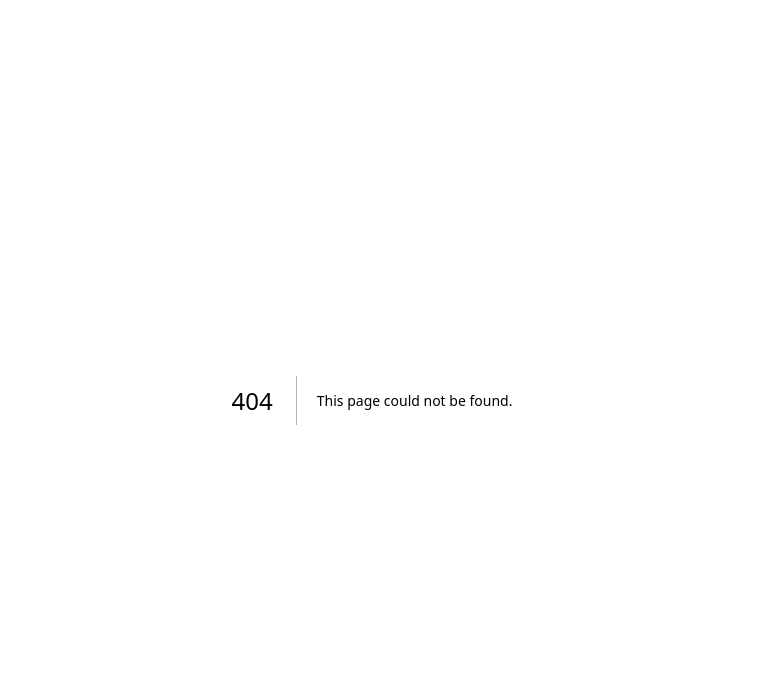
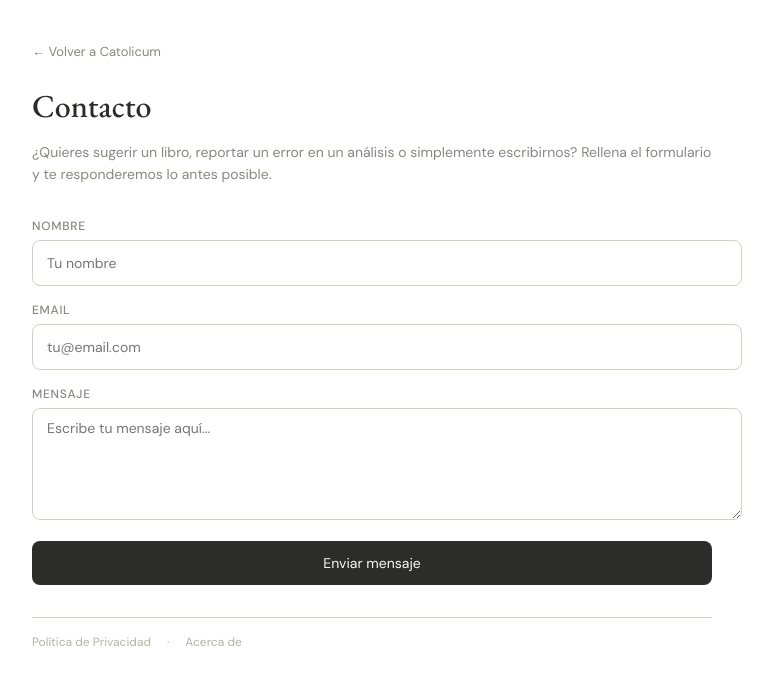
Before and after one commit to Catolicum/Catolicum, a Next.js app: page /contacto in a window 1280 px wide. Before the commit this address had no page. Shown: the top 684 px of the page, without its empty margins (268-1041 px from the left). Built offline with nearby package versions, Linux system fonts and the light colour scheme.

Commit message:
añadir página de contacto

```diff
--- /dev/null
+++ b/pages/contacto.js
@@ -0,0 +1,97 @@
+import Head from "next/head";
+import Link from "next/link";
+import { useState } from "react";
+
+export default function Contacto() {
+  const [sent, setSent] = useState(false);
+  const [form, setForm] = useState({ nombre: "", email: "", mensaje: "" });
+
+  function handleChange(e) {
+    setForm({ ...form, [e.target.name]: e.target.value });
+  }
+
+  function handleSubmit(e) {
+    e.preventDefault();
+    const subject = encodeURIComponent("Contacto desde Catolicum");
+    const body = encodeURIComponent(
+      `Nombre: ${form.nombre}\nEmail: ${form.email}\n\nMensaje:\n${form.mensaje}`
+    );
+    window.location.href = `mailto:catolicum@outlook.com?subject=${subject}&body=${body}`;
+    setSent(true);
+  }
+
+  return (
+    <>
+      <Head>
+        <title>Contacto — Catolicum</title>
+        <link href="https://fonts.googleapis.com/css2?family=EB+Garamond:ital,wght@0,400;0,500;1,400&family=DM+Sans:wght@300;400;500&display=swap" rel="stylesheet" />
+      </Head>
+      <div style={{ maxWidth: 680, margin: "0 auto", padding: "2rem 1rem", fontFamily: "'DM Sans', sans-serif", color: "#2C2C2A" }}>
+        <Link href="/" style={{ fontSize: 13, color: "#888780", textDecoration: "none" }}>← Volver a Catolicum</Link>
+        <h1 style={{ fontFamily: "'EB Garamond', serif", fontSize: 32, fontWeight: 500, margin: "1.5rem 0 .5rem" }}>Contacto</h1>
+        <p style={{ fontSize: 14, color: "#888780", marginBottom: "2rem", lineHeight: 1.6 }}>
+          ¿Quieres sugerir un libro, reportar un error en un análisis o simplemente escribirnos? Rellena el formulario y te responderemos lo antes posible.
+        </p>
+
+        {sent ? (
+          <div style={{ background: "#EAF3DE", border: "0.5px solid #5DCAA5", borderRadius: 12, padding: "1.5rem", textAlign: "center" }}>
+            <p style={{ fontSize: 16, fontWeight: 500, color: "#085041", marginBottom: 6 }}>Mensaje enviado</p>
+            <p style={{ fontSize: 13, color: "#0F6E56" }}>Se ha abierto tu cliente de correo con el mensaje listo para enviar.</p>
+            <Link href="/" style={{ display: "inline-block", marginTop: "1rem", fontSize: 13, color: "#085041" }}>← Volver al inicio</Link>
+          </div>
+        ) : (
+          <form onSubmit={handleSubmit} style={{ display: "flex", flexDirection: "column", gap: "1rem" }}>
+            <div>
+              <label style={{ fontSize: 12, fontWeight: 500, color: "#888780", textTransform: "uppercase", letterSpacing: ".06em", display: "block", marginBottom: 6 }}>Nombre</label>
+              <input
+                type="text"
+                name="nombre"
+                required
+                value={form.nombre}
+                onChange={handleChange}
+                placeholder="Tu nombre"
+                style={{ width: "100%", height: 44, padding: "0 14px", border: "0.5px solid #D3D1C7", borderRadius: 8, fontSize: 14, fontFamily: "'DM Sans', sans-serif", color: "#2C2C2A", background: "#fff" }}
+              />
+            </div>
+            <div>
+              <label style={{ fontSize: 12, fontWeight: 500, color: "#888780", textTransform: "uppercase", letterSpacing: ".06em", display: "block", marginBottom: 6 }}>Email</label>
+              <input
+                type="email"
+                name="email"
+                required
+                value={form.email}
+                onChange={handleChange}
+                placeholder="tu@email.com"
+                style={{ width: "100%", height: 44, padding: "0 14px", border: "0.5px solid #D3D1C7", borderRadius: 8, fontSize: 14, fontFamily: "'DM Sans', sans-serif", color: "#2C2C2A", background: "#fff" }}
+              />
+            </div>
+            <div>
+              <label style={{ fontSize: 12, fontWeight: 500, color: "#888780", textTransform: "uppercase", letterSpacing: ".06em", display: "block", marginBottom: 6 }}>Mensaje</label>
+              <textarea
+                name="mensaje"
+                required
+                value={form.mensaje}
+                onChange={handleChange}
+                placeholder="Escribe tu mensaje aquí..."
+                rows={5}
+                style={{ width: "100%", padding: "10px 14px", border: "0.5px solid #D3D1C7", borderRadius: 8, fontSize: 14, fontFamily: "'DM Sans', sans-serif", color: "#2C2C2A", background: "#fff", resize: "vertical" }}
+              />
+            </div>
+            <button
+              type="submit"
+              style={{ height: 44, background: "#2C2C2A", color: "#FAF8F4", border: "none", borderRadius: 8, fontSize: 14, fontFamily: "'DM Sans', sans-serif", cursor: "pointer" }}
+            >
+              Enviar mensaje
+            </button>
+          </form>
+        )}
+
+        <div style={{ borderTop: "0.5px solid #D3D1C7", marginTop: "2rem", paddingTop: "1rem", display: "flex", gap: 16, fontSize: 12, color: "#B4B2A9" }}>
+          <Link href="/privacidad" style={{ color: "#B4B2A9", textDecoration: "none" }}>Política de Privacidad</Link>
+          <span>·</span>
+          <Link href="/acerca" style={{ color: "#B4B2A9", textDecoration: "none" }}>Acerca de</Link>
+        </div>
+      </div>
+    </>
+  );
+}
--- a/pages/index.js
+++ b/pages/index.js
@@ -245,6 +245,8 @@ export default function Home() {
             <Link href="/acerca">Acerca de</Link>
             <span>·</span>
             <Link href="/privacidad">Política de Privacidad</Link>
+            <span>·</span>
+            <Link href="/contacto">Contacto</Link>
           </div>
         </footer>
 
```
